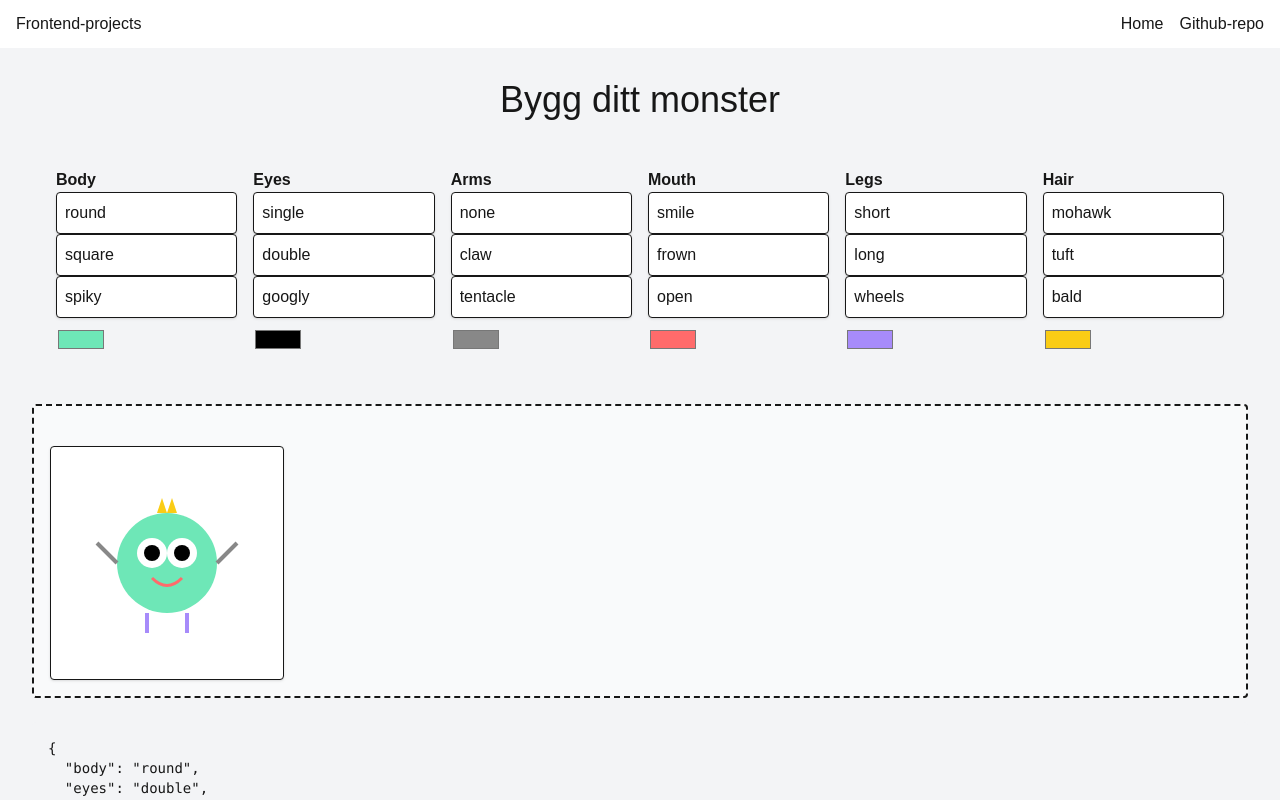
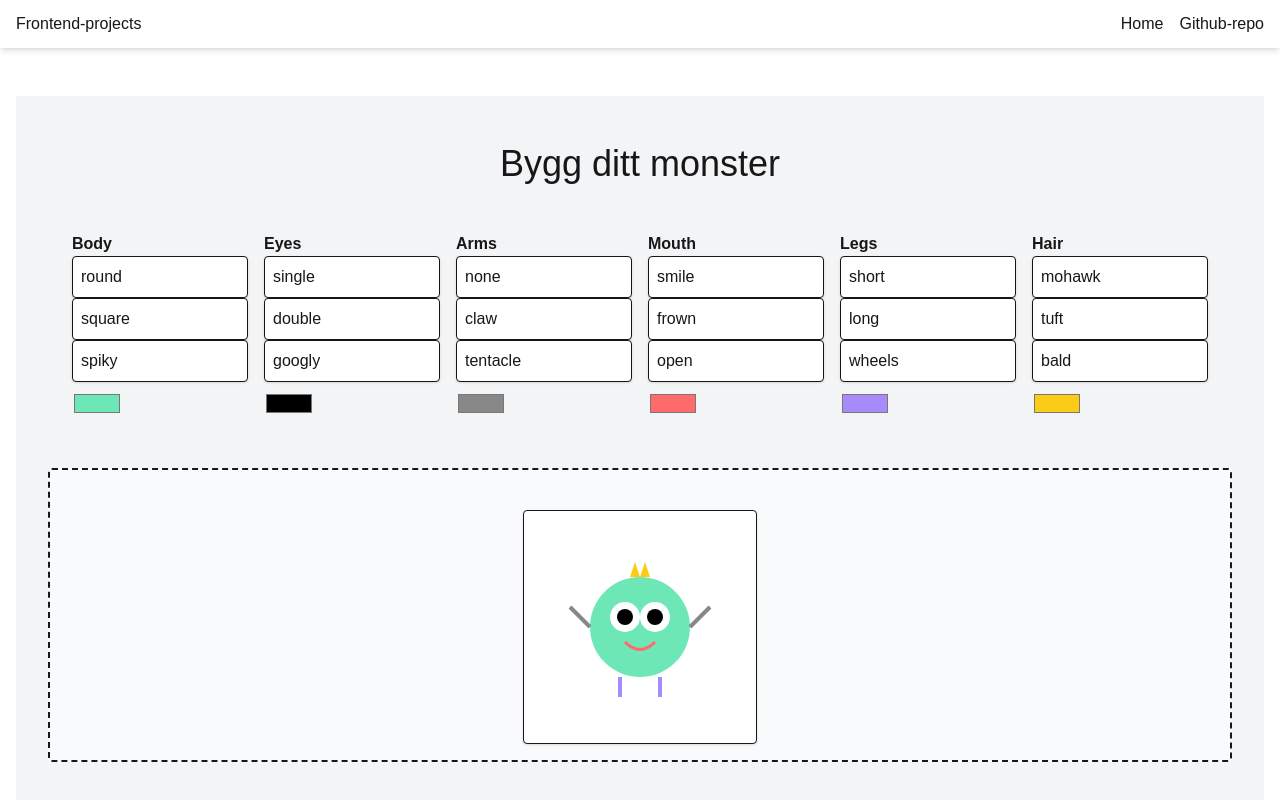
Before and after one commit to maleneivy/frontend-playground, a Next.js app: page /monster-builder in a window 1280 px wide. Shown: the top 800 px of the page. Built offline with nearby package versions, Linux system fonts and the light colour scheme; a web font is replaced by a local one.

Commit message:
Fix margin and width styling

```diff
--- a/src/app/monster-builder/page.tsx
+++ b/src/app/monster-builder/page.tsx
@@ -2,7 +2,7 @@ import MonsterBuilder from '@/components/monster-builder/MonsterBuilder';
 
 export default function MonsterBuilderHome() {
   return (
-    <div className="bg-gray-100 p-8">
+    <div className="bg-gray-100 p-8 mt-12 mx-4">
       <div className="">
         <MonsterBuilder />
       </div>
--- a/src/components/monster-builder/MonsterBuilder.tsx
+++ b/src/components/monster-builder/MonsterBuilder.tsx
@@ -81,7 +81,7 @@ export default function MonsterBuilder() {
   };
 
   return (
-    <div className="flex flex-col gap-6">
+    <div className="flex flex-col gap-6 max-w-296 mx-auto mt-4">
       <h1 className={`${lacquer.className} text-4xl text-center font-semibold`}>
         Bygg ditt monster
       </h1>
--- a/src/components/monster-builder/MonsterPreview.tsx
+++ b/src/components/monster-builder/MonsterPreview.tsx
@@ -8,7 +8,7 @@ export default function MonsterPreview({
   colors: MonsterColors;
 }) {
   return (
-    <div className="mt-6 border p-4 rounded bg-white shadow w-fit">
+    <div className="mt-6 border p-4 rounded bg-white shadow w-fit mx-auto">
       <svg width="200" height="200" viewBox="0 0 200 200">
         {/* Body */}
         {config.body === 'round' && <circle cx="100" cy="100" r="50" fill={colors.body} />}
```
